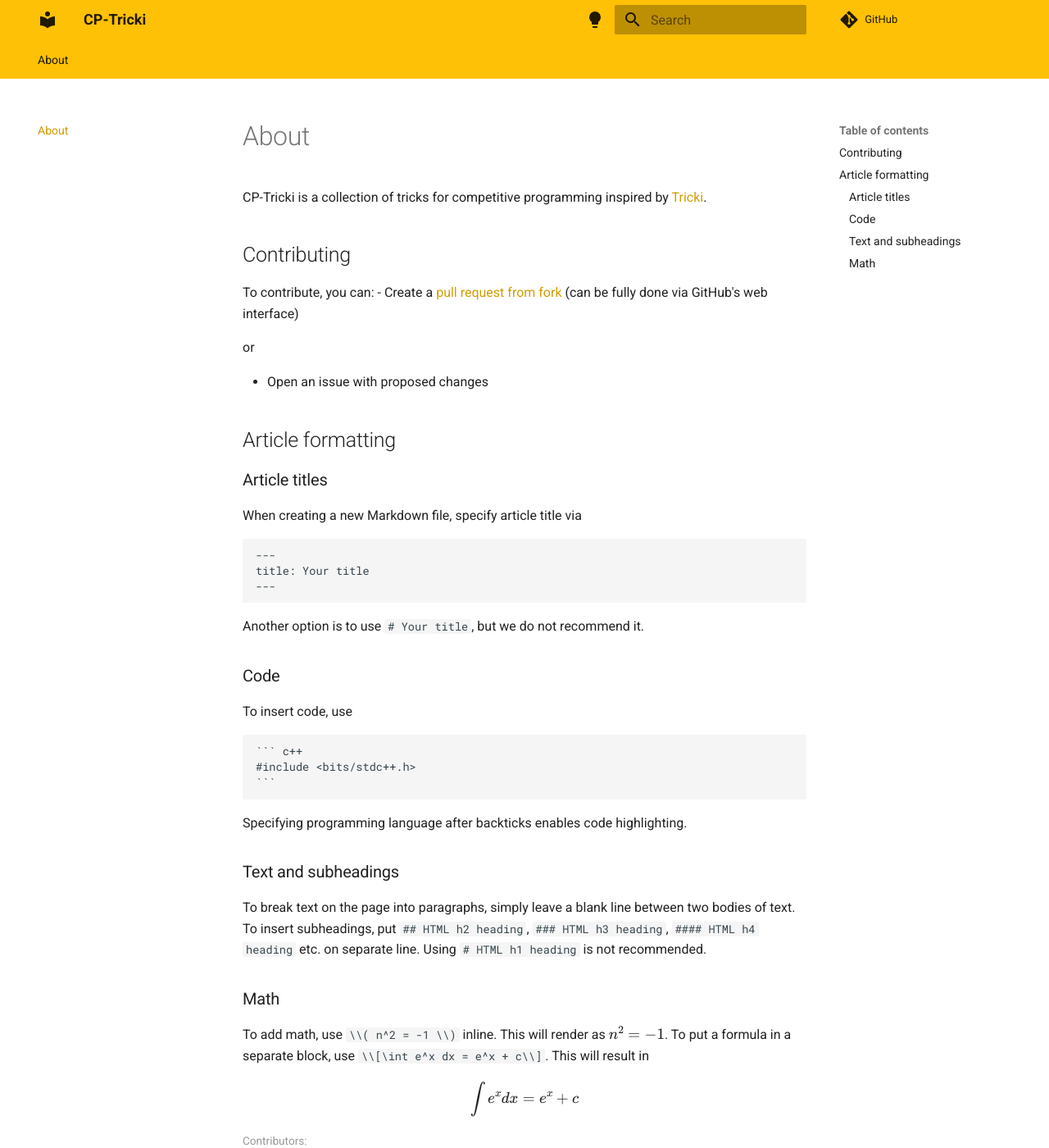
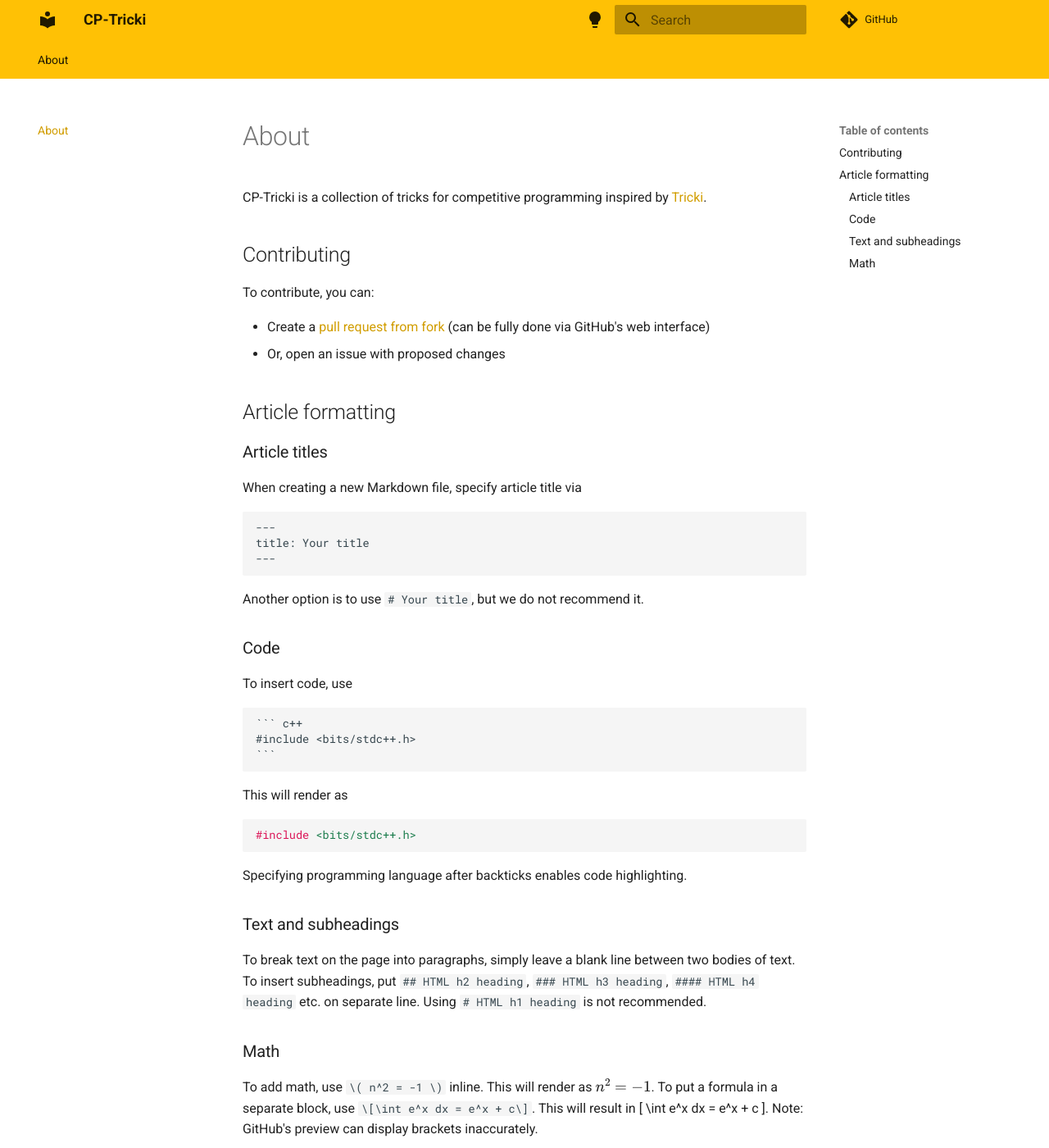
Before and after one commit to cp-tricki/cp-tricki.github.io, an MkDocs documentation site: the page built from docs/index.md, in a window 1280 px wide and 1400 px high. Shown: the whole window at 82% size. Built offline with MkDocs 1.6.1 and Material for MkDocs 9.7.7, drawn with Linux system fonts in a browser that asks for light colours; comment, search, counter and statistics services are not loaded.

Commit message:
Update index.md

`````diff
--- a/docs/index.md
+++ b/docs/index.md
@@ -5,11 +5,9 @@ CP-Tricki is a collection of tricks for competitive programming inspired by [Tri
 
 ## Contributing
 To contribute, you can:
+
 - Create a [pull request from fork](https://docs.github.com/en/pull-requests/collaborating-with-pull-requests/proposing-changes-to-your-work-with-pull-requests/creating-a-pull-request-from-a-fork) (can be fully done via GitHub's web interface)
-
-or
-
-- Open an issue with proposed changes
+- Or, open an issue with proposed changes
 
 ## Article formatting
 ### Article titles
@@ -28,6 +26,10 @@ To insert code, use
 #include <bits/stdc++.h>
 ```
 ````
+This will render as
+``` c++
+#include <bits/stdc++.h>
+```
 Specifying programming language after backticks enables code highlighting.
 
 ### Text and subheadings
@@ -35,4 +37,4 @@ To break text on the page into paragraphs, simply leave a blank line between two
 To insert subheadings, put `## HTML h2 heading`, `### HTML h3 heading`, `#### HTML h4 heading` etc. on separate line. Using `# HTML h1 heading` is not recommended.
 
 ### Math
-To add math, use `\\( n^2 = -1 \\)` inline. This will render as \\( n^2 = -1 \\). To put a formula in a separate block, use `\\[\int e^x dx = e^x + c\\]`. This will result in \\[\int e^x dx = e^x + c\\]
+To add math, use `\( n^2 = -1 \)` inline. This will render as \( n^2 = -1 \). To put a formula in a separate block, use `\[\int e^x dx = e^x + c\]`. This will result in \[ \int e^x dx = e^x + c \]. Note: GitHub's preview can display brackets inaccurately.
`````
